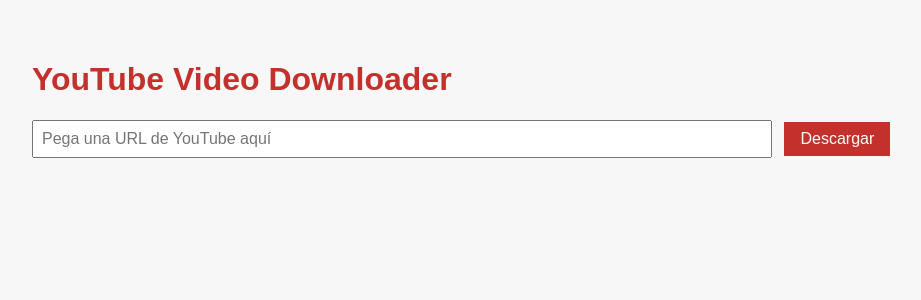
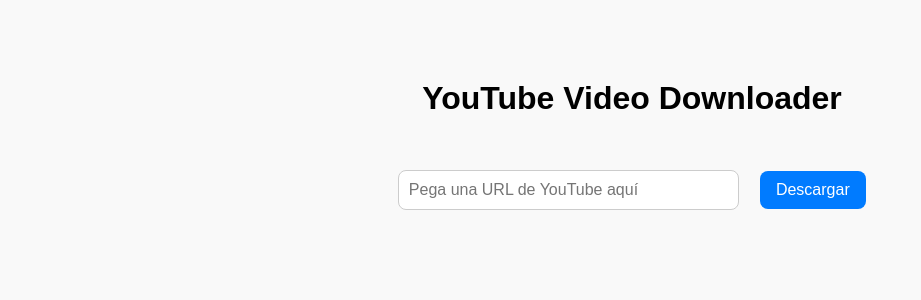
Before and after one commit to Karel95/yt-dlp_web, a Flask app: page / in a window 1280 px wide. Shown: the top 300 px of the page, without its empty margins (8-929 px from the left). Run offline with Flask 3, Linux system fonts and the light colour scheme.

Commit message:
Refactor styles in index.html for improved layout and consistency

```diff
--- a/app/templates/index.html
+++ b/app/templates/index.html
@@ -6,40 +6,34 @@
   <title>YouTube Downloader</title>
   <style>
     body {
-      font-family: Arial, sans-serif;
-      padding: 2rem;
-      background: #f7f7f7;
-      color: #333;
-    }
-    h1 {
-      color: #c4302b;
+      font-family: sans-serif;
+      text-align: center;
+      margin-top: 5rem;
+      background: #f9f9f9;
     }
     form {
-      margin-bottom: 2rem;
+      display: inline-block;
+      margin-top: 2rem;
     }
-    input[type="text"] {
-      width: 60%;
-      padding: 0.5rem;
+    input {
+      padding: 0.6rem;
+      width: 320px;
       font-size: 1rem;
+      border-radius: 8px;
+      border: 1px solid #ccc;
     }
     button {
-      padding: 0.5rem 1rem;
+      padding: 0.6rem 1rem;
       font-size: 1rem;
-      margin-left: 0.5rem;
-      background-color: #c4302b;
+      border: none;
+      border-radius: 8px;
+      background-color: #007bff;
       color: white;
-      border: none;
       cursor: pointer;
+      margin-left: 1rem;
     }
-    ul {
-      list-style: none;
-      padding: 0;
-    }
-    li {
-      margin-bottom: 0.5rem;
-    }
-    a {
-      color: #0645ad;
+    button:hover {
+      background-color: #0056b3;
     }
   </style>
 </head>
```
